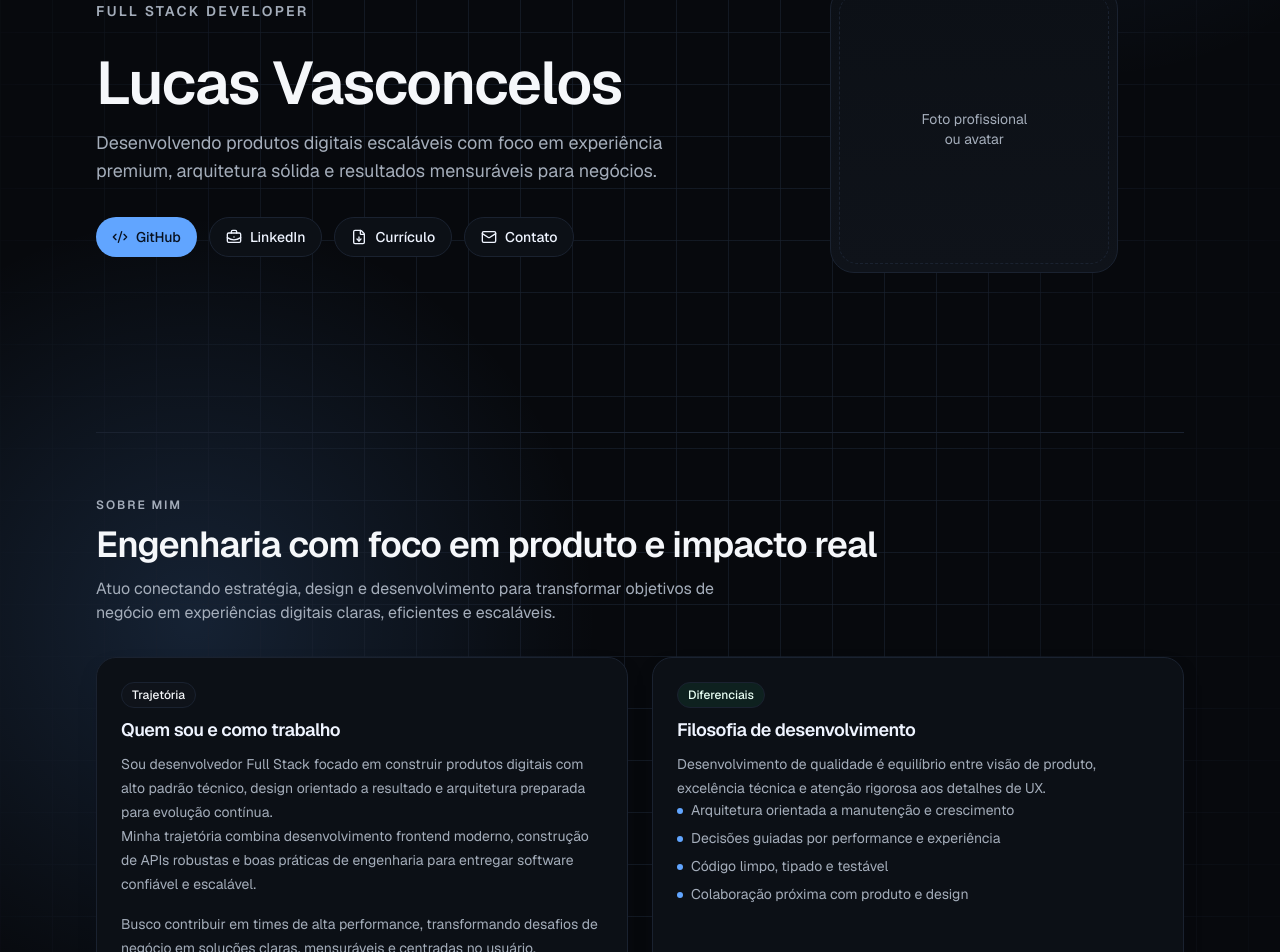
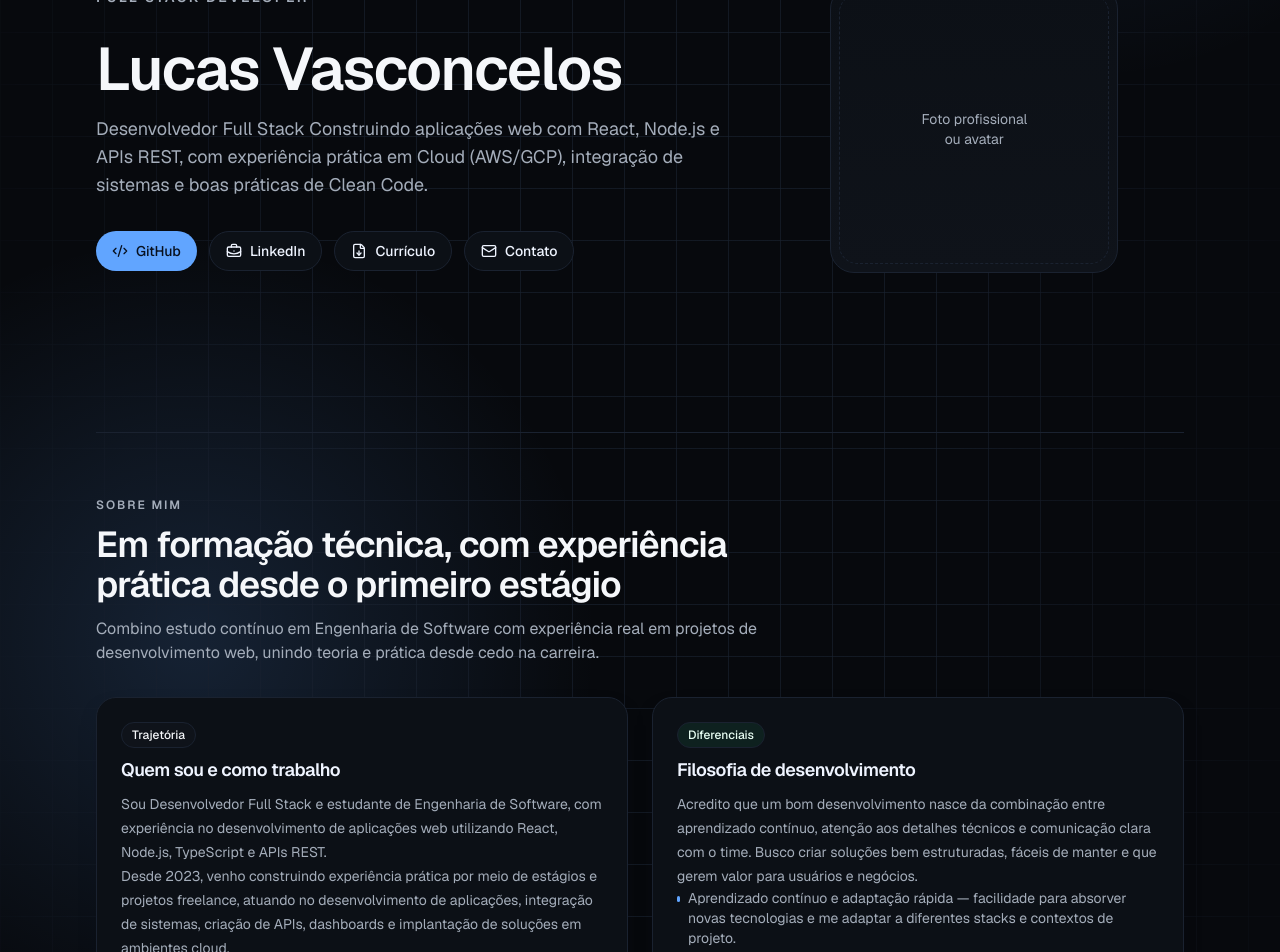
Before and after one commit to lucasvass1/lucasv-portfolio, a Next.js app: page / in a window 1280 px wide. Shown: the part 280-1232 px from the top of the page. Built offline with nearby package versions, Linux system fonts and the light colour scheme.

Commit message:
git commit -m "refactor: align portfolio about content with professional experience"

```diff
--- a/src/components/sections/about-section.tsx
+++ b/src/components/sections/about-section.tsx
@@ -14,8 +14,8 @@ export function AboutSection() {
     <section id="sobre" className="space-y-8 py-16">
       <SectionHeading
         eyebrow="Sobre Mim"
-        title="Engenharia com foco em produto e impacto real"
-        description="Atuo conectando estratégia, design e desenvolvimento para transformar objetivos de negócio em experiências digitais claras, eficientes e escaláveis."
+        title="Em formação técnica, com experiência prática desde o primeiro estágio"
+        description="Combino estudo contínuo em Engenharia de Software com experiência real em projetos de desenvolvimento web, unindo teoria e prática desde cedo na carreira."
       />
 
       <div className="grid gap-6 md:grid-cols-2">
--- a/src/components/sections/hero-section.tsx
+++ b/src/components/sections/hero-section.tsx
@@ -34,8 +34,8 @@ export function HeroSection() {
             Lucas Vasconcelos
           </h1>
           <p className="max-w-2xl text-base leading-7 text-muted-foreground sm:text-lg">
-            Desenvolvendo produtos digitais escaláveis com foco em experiência
-            premium, arquitetura sólida e resultados mensuráveis para negócios.
+            Desenvolvedor Full Stack
+            Construindo aplicações web com React, Node.js e APIs REST, com experiência prática em Cloud (AWS/GCP), integração de sistemas e boas práticas de Clean Code.
           </p>
         </div>
         <div className="flex flex-wrap gap-3">
--- a/src/data/portfolio-content.ts
+++ b/src/data/portfolio-content.ts
@@ -61,19 +61,23 @@ export type PortfolioProject = {
 
 export const aboutContent = {
   intro:
-    "Sou desenvolvedor Full Stack focado em construir produtos digitais com alto padrão técnico, design orientado a resultado e arquitetura preparada para evolução contínua.",
+    "Sou Desenvolvedor Full Stack e estudante de Engenharia de Software, com experiência no desenvolvimento de aplicações web utilizando React, Node.js, TypeScript e APIs REST.",
+
   trajectory:
-    "Minha trajetória combina desenvolvimento frontend moderno, construção de APIs robustas e boas práticas de engenharia para entregar software confiável e escalável.",
+    "Desde 2023, venho construindo experiência prática por meio de estágios e projetos freelance, atuando no desenvolvimento de aplicações, integração de sistemas, criação de APIs, dashboards e implantação de soluções em ambientes cloud.",
+
   objectives:
-    "Busco contribuir em times de alta performance, transformando desafios de negócio em soluções claras, mensuráveis e centradas no usuário.",
+    "Busco evoluir continuamente como desenvolvedor, aprofundando meus conhecimentos em arquitetura de software, computação em nuvem e boas práticas de engenharia para construir soluções escaláveis, eficientes e de fácil manutenção.",
+
   highlights: [
-    "Arquitetura orientada a manutenção e crescimento",
-    "Decisões guiadas por performance e experiência",
-    "Código limpo, tipado e testável",
-    "Colaboração próxima com produto e design",
+    "Aprendizado contínuo e adaptação rápida — facilidade para absorver novas tecnologias e me adaptar a diferentes stacks e contextos de projeto.",
+    "Base sólida em fundamentos — formação em Engenharia de Software, com foco em arquitetura de software, estrutura de dados e boas práticas de desenvolvimento.",
+    "Visão prática de suporte e produção — experiência com análise de incidentes, troubleshooting e suporte técnico, proporcionando uma visão mais completa do ciclo de vida de um sistema.",
+    "Colaboração e organização — atuação em ambientes ágeis (Scrum), aplicando Clean Code, versionamento com Git/GitHub e boas práticas de desenvolvimento.",
   ],
+
   philosophy:
-    "Desenvolvimento de qualidade é equilíbrio entre visão de produto, excelência técnica e atenção rigorosa aos detalhes de UX.",
+    "Acredito que um bom desenvolvimento nasce da combinação entre aprendizado contínuo, atenção aos detalhes técnicos e comunicação clara com o time. Busco criar soluções bem estruturadas, fáceis de manter e que gerem valor para usuários e negócios.",
 };
 
 export const technologyCategories: Array<{
```
